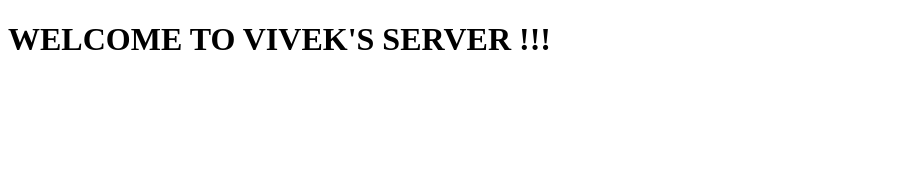
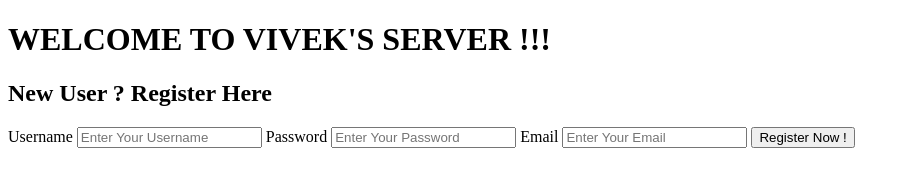
Before and after one commit to bettercodevivek/Golang, a plain HTML site: page 13Backend/index.html in a window 1280 px wide. Shown: the whole page, without its empty margins (0-910 px from the left). Drawn offline with Linux system fonts and the light colour scheme.

Commit message:
Updation to server code

```diff
--- a/13Backend/index.html
+++ b/13Backend/index.html
@@ -7,5 +7,15 @@
 </head>
 <body>
     <h1>WELCOME TO VIVEK'S SERVER !!! </h1>
+    <h2> New User ? Register Here</h2>
+    <form action="/register" method="post">
+     <label for="username">Username</label>
+     <input type="text" name="username" id="username" placeholder="Enter Your Username" required>
+     <label for="password">Password</label>
+     <input type="password" name="password" id="password" placeholder="Enter Your Password" required minlength="8" maxlength="12">
+     <label for="email">Email</label>
+     <input type="email" name="email" id="email" placeholder="Enter Your Email" required inputmode="email">
+     <button type="submit">Register Now !</button>
+    </form>
 </body>
 </html>
```
